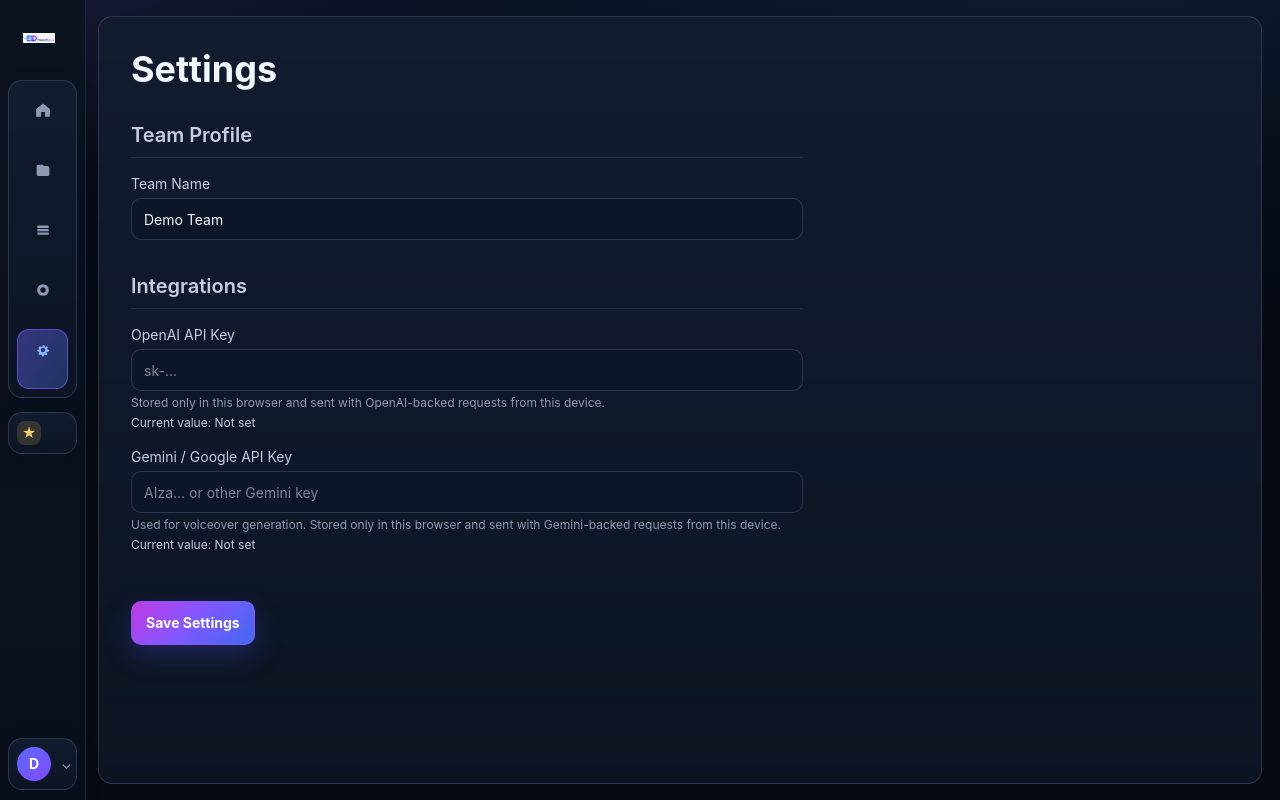
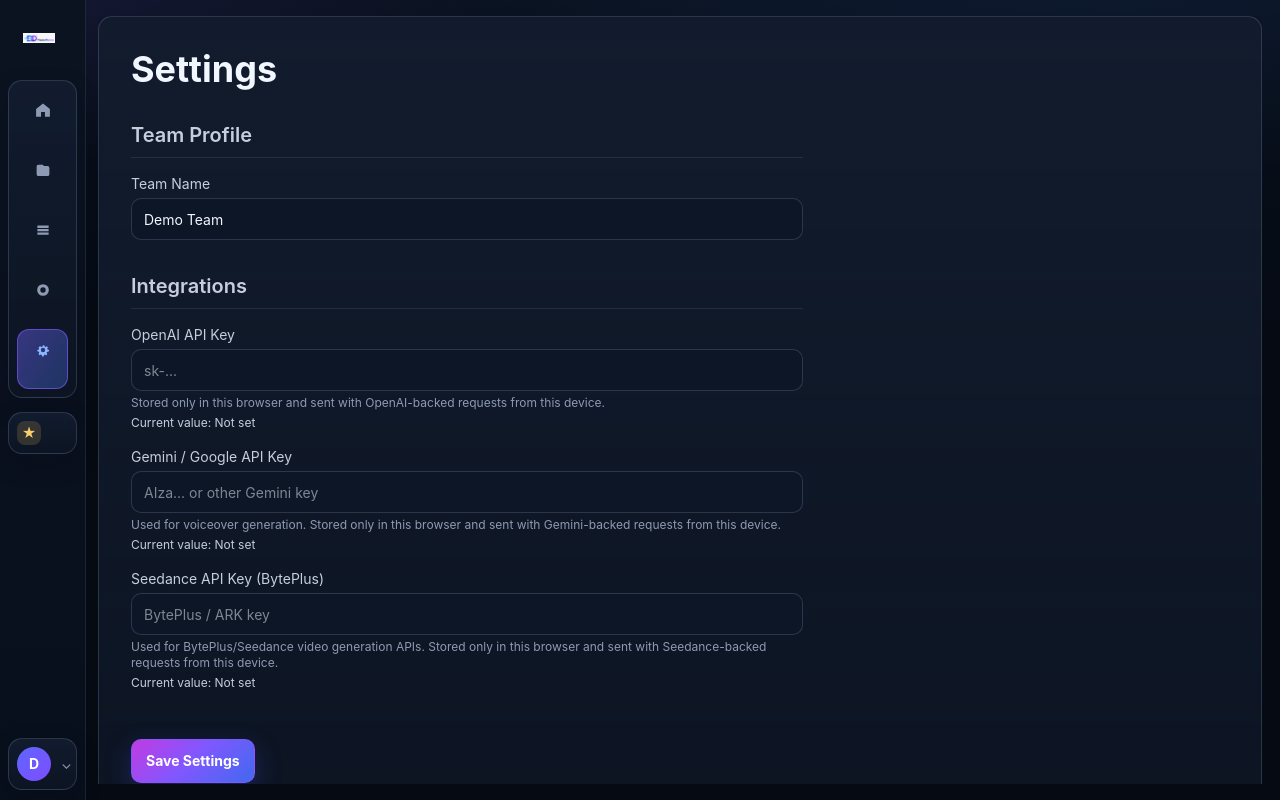
Before and after one commit to cczhong11/DemoDance, a Next.js app in the folder UI/demodance/: page /settings in a window 1280 px wide. Built offline with nearby package versions, Linux system fonts and the light colour scheme.

Commit message:
feat: add Seedance API key management and enhance related functionality

```diff
--- a/UI/demodance/app/_lib/browser-settings.ts
+++ b/UI/demodance/app/_lib/browser-settings.ts
@@ -1,5 +1,6 @@
 export const OPENAI_API_KEY_STORAGE_KEY = "demodance.openaiApiKey";
 export const GEMINI_API_KEY_STORAGE_KEY = "demodance.geminiApiKey";
+export const SEEDANCE_API_KEY_STORAGE_KEY = "demodance.seedanceApiKey";
 
 export function readBrowserOpenAIApiKey() {
   if (typeof window === "undefined") return "";
@@ -47,6 +48,29 @@ export function writeBrowserGeminiApiKey(value: string) {
   }
 }
 
+export function readBrowserSeedanceApiKey() {
+  if (typeof window === "undefined") return "";
+  try {
+    return window.localStorage.getItem(SEEDANCE_API_KEY_STORAGE_KEY)?.trim() ?? "";
+  } catch {
+    return "";
+  }
+}
+
+export function writeBrowserSeedanceApiKey(value: string) {
+  if (typeof window === "undefined") return;
+  try {
+    const normalized = value.trim();
+    if (!normalized) {
+      window.localStorage.removeItem(SEEDANCE_API_KEY_STORAGE_KEY);
+      return;
+    }
+    window.localStorage.setItem(SEEDANCE_API_KEY_STORAGE_KEY, normalized);
+  } catch {
+    // ignore storage errors
+  }
+}
+
 export function maskApiKey(value: string) {
   if (!value) return "";
   if (value.length <= 8) return `${value.slice(0, 2)}...`;
--- a/UI/demodance/app/_lib/client-api.ts
+++ b/UI/demodance/app/_lib/client-api.ts
@@ -1,4 +1,4 @@
-import { readBrowserGeminiApiKey, readBrowserOpenAIApiKey } from "./browser-settings";
+import { readBrowserGeminiApiKey, readBrowserOpenAIApiKey, readBrowserSeedanceApiKey } from "./browser-settings";
 
 type ApiErrorPayload = {
   error?: unknown;
@@ -23,12 +23,14 @@ function readErrorMessage(data: unknown, fallback: string): string {
 export async function postJson<TResponse>(url: string, body: unknown, fallbackError: string): Promise<TResponse> {
   const openaiApiKey = readBrowserOpenAIApiKey();
   const geminiApiKey = readBrowserGeminiApiKey();
+  const seedanceApiKey = readBrowserSeedanceApiKey();
   const response = await fetch(url, {
     method: "POST",
     headers: {
       "Content-Type": "application/json",
       ...(openaiApiKey ? { "x-openai-api-key": openaiApiKey } : {}),
       ...(geminiApiKey ? { "x-gemini-api-key": geminiApiKey } : {}),
+      ...(seedanceApiKey ? { "x-seedance-api-key": seedanceApiKey } : {}),
     },
     body: JSON.stringify(body),
   });
--- a/UI/demodance/app/api-test/page.tsx
+++ b/UI/demodance/app/api-test/page.tsx
@@ -2,7 +2,7 @@
 
 import { FormEvent, useMemo, useState } from "react";
 import Image from "next/image";
-import { readBrowserGeminiApiKey, readBrowserOpenAIApiKey } from "../_lib/browser-settings";
+import { readBrowserGeminiApiKey, readBrowserOpenAIApiKey, readBrowserSeedanceApiKey } from "../_lib/browser-settings";
 import { useLocale } from "../locale-provider";
 
 type ApiResult = {
@@ -14,12 +14,14 @@ type ApiResult = {
 async function callJsonApi(method: string, url: string, body?: unknown): Promise<ApiResult> {
   const openaiApiKey = readBrowserOpenAIApiKey();
   const geminiApiKey = readBrowserGeminiApiKey();
+  const seedanceApiKey = readBrowserSeedanceApiKey();
   const response = await fetch(url, {
     method,
     headers: {
       "Content-Type": "application/json",
       ...(openaiApiKey ? { "x-openai-api-key": openaiApiKey } : {}),
       ...(geminiApiKey ? { "x-gemini-api-key": geminiApiKey } : {}),
+      ...(seedanceApiKey ? { "x-seedance-api-key": seedanceApiKey } : {}),
     },
     body: body ? JSON.stringify(body) : undefined,
   });
--- a/UI/demodance/app/api/video/files/route.ts
+++ b/UI/demodance/app/api/video/files/route.ts
@@ -1,13 +1,14 @@
 import { NextResponse } from "next/server";
 
-import { getBytePlusConfig } from "@/lib/server/config";
+import { getBytePlusConfig, readSeedanceApiKeyOverride } from "@/lib/server/config";
 import { jsonError, readResponseDetails } from "@/lib/server/http";
 
 export const runtime = "nodejs";
 
 export async function POST(request: Request) {
   const config = getBytePlusConfig();
-  if (!config.apiKey) {
+  const seedanceApiKey = readSeedanceApiKeyOverride(request) || config.apiKey;
+  if (!seedanceApiKey) {
     return jsonError("BYTEPLUS_ARK_API_KEY is not set", 500);
   }
 
@@ -44,7 +45,7 @@ export async function POST(request: Request) {
     const response = await fetch(`${config.baseUrl}/files`, {
       method: "POST",
       headers: {
-        Authorization: `Bearer ${config.apiKey}`,
+        Authorization: `Bearer ${seedanceApiKey}`,
       },
       body: upstreamForm,
     });
--- a/UI/demodance/app/api/video/tasks/[taskId]/route.ts
+++ b/UI/demodance/app/api/video/tasks/[taskId]/route.ts
@@ -1,13 +1,14 @@
 import { NextResponse } from "next/server";
 
-import { getBytePlusConfig } from "@/lib/server/config";
+import { getBytePlusConfig, readSeedanceApiKeyOverride } from "@/lib/server/config";
 import { jsonError, readResponseDetails } from "@/lib/server/http";
 
 export const runtime = "nodejs";
 
-export async function GET(_: Request, context: { params: Promise<{ taskId: string }> }) {
+export async function GET(request: Request, context: { params: Promise<{ taskId: string }> }) {
   const config = getBytePlusConfig();
-  if (!config.apiKey) {
+  const seedanceApiKey = readSeedanceApiKeyOverride(request) || config.apiKey;
+  if (!seedanceApiKey) {
     return jsonError("BYTEPLUS_ARK_API_KEY is not set", 500);
   }
 
@@ -16,7 +17,7 @@ export async function GET(_: Request, context: { params: Promise<{ taskId: strin
   try {
     const response = await fetch(`${config.baseUrl}/contents/generations/tasks/${taskId}`, {
       headers: {
-        Authorization: `Bearer ${config.apiKey}`,
+        Authorization: `Bearer ${seedanceApiKey}`,
       },
     });
 
@@ -33,9 +34,10 @@ export async function GET(_: Request, context: { params: Promise<{ taskId: strin
   }
 }
 
-export async function DELETE(_: Request, context: { params: Promise<{ taskId: string }> }) {
+export async function DELETE(request: Request, context: { params: Promise<{ taskId: string }> }) {
   const config = getBytePlusConfig();
-  if (!config.apiKey) {
+  const seedanceApiKey = readSeedanceApiKeyOverride(request) || config.apiKey;
+  if (!seedanceApiKey) {
     return jsonError("BYTEPLUS_ARK_API_KEY is not set", 500);
   }
 
@@ -45,7 +47,7 @@ export async function DELETE(_: Request, context: { params: Promise<{ taskId: st
     const response = await fetch(`${config.baseUrl}/contents/generations/tasks/${taskId}`, {
       method: "DELETE",
       headers: {
-        Authorization: `Bearer ${config.apiKey}`,
+        Authorization: `Bearer ${seedanceApiKey}`,
       },
     });
 
--- a/UI/demodance/app/api/video/tasks/route.ts
+++ b/UI/demodance/app/api/video/tasks/route.ts
@@ -1,6 +1,6 @@
 import { NextRequest, NextResponse } from "next/server";
 
-import { getBytePlusConfig } from "@/lib/server/config";
+import { getBytePlusConfig, readSeedanceApiKeyOverride } from "@/lib/server/config";
 import { jsonError, readJsonBody, readResponseDetails } from "@/lib/server/http";
 
 export const runtime = "nodejs";
@@ -77,7 +77,8 @@ function buildVideoTaskPayload(data: Record<string, unknown>, defaultModel: stri
 
 export async function POST(request: Request) {
   const config = getBytePlusConfig();
-  if (!config.apiKey) {
+  const seedanceApiKey = readSeedanceApiKeyOverride(request) || config.apiKey;
+  if (!seedanceApiKey) {
     return jsonError("BYTEPLUS_ARK_API_KEY is not set", 500);
   }
 
@@ -91,7 +92,7 @@ export async function POST(request: Request) {
     const response = await fetch(`${config.baseUrl}/contents/generations/tasks`, {
       method: "POST",
       headers: {
-        Authorization: `Bearer ${config.apiKey}`,
+        Authorization: `Bearer ${seedanceApiKey}`,
         "Content-Type": "application/json",
       },
       body: JSON.stringify(built.payload),
@@ -112,7 +113,8 @@ export async function POST(request: Request) {
 
 export async function GET(request: NextRequest) {
   const config = getBytePlusConfig();
-  if (!config.apiKey) {
+  const seedanceApiKey = readSeedanceApiKeyOverride(request) || config.apiKey;
+  if (!seedanceApiKey) {
     return jsonError("BYTEPLUS_ARK_API_KEY is not set", 500);
   }
 
@@ -166,7 +168,7 @@ export async function GET(request: NextRequest) {
   try {
     const response = await fetch(upstream, {
       headers: {
-        Authorization: `Bearer ${config.apiKey}`,
+        Authorization: `Bearer ${seedanceApiKey}`,
       },
     });
 
--- a/UI/demodance/app/api/video/understand/route.ts
+++ b/UI/demodance/app/api/video/understand/route.ts
@@ -1,6 +1,6 @@
 import { NextResponse } from "next/server";
 
-import { getBytePlusConfig } from "@/lib/server/config";
+import { getBytePlusConfig, readSeedanceApiKeyOverride } from "@/lib/server/config";
 import { jsonError, readJsonBody, readResponseDetails } from "@/lib/server/http";
 
 export const runtime = "nodejs";
@@ -85,7 +85,8 @@ function buildUnderstandPayload(data: Record<string, unknown>, defaultModel: str
 
 export async function POST(request: Request) {
   const config = getBytePlusConfig();
-  if (!config.apiKey) {
+  const seedanceApiKey = readSeedanceApiKeyOverride(request) || config.apiKey;
+  if (!seedanceApiKey) {
     return jsonError("BYTEPLUS_ARK_API_KEY is not set", 500);
   }
 
@@ -99,7 +100,7 @@ export async function POST(request: Request) {
     const response = await fetch(`${config.baseUrl}/responses`, {
       method: "POST",
       headers: {
-        Authorization: `Bearer ${config.apiKey}`,
+        Authorization: `Bearer ${seedanceApiKey}`,
         "Content-Type": "application/json",
       },
       body: JSON.stringify(built.payload),
--- a/UI/demodance/app/settings/page.tsx
+++ b/UI/demodance/app/settings/page.tsx
@@ -7,23 +7,32 @@ import {
   maskApiKey,
   readBrowserGeminiApiKey,
   readBrowserOpenAIApiKey,
+  readBrowserSeedanceApiKey,
   writeBrowserGeminiApiKey,
   writeBrowserOpenAIApiKey,
+  writeBrowserSeedanceApiKey,
 } from "../_lib/browser-settings";
 
 export default function SettingsPage() {
   const [teamName, setTeamName] = useState("Demo Team");
   const [openaiApiKey, setOpenaiApiKey] = useState(() => readBrowserOpenAIApiKey());
   const [geminiApiKey, setGeminiApiKey] = useState(() => readBrowserGeminiApiKey());
+  const [seedanceApiKey, setSeedanceApiKey] = useState(() => readBrowserSeedanceApiKey());
   const [saveMessage, setSaveMessage] = useState("");
 
   const maskedPreview = useMemo(() => maskApiKey(openaiApiKey), [openaiApiKey]);
   const maskedGeminiPreview = useMemo(() => maskApiKey(geminiApiKey), [geminiApiKey]);
+  const maskedSeedancePreview = useMemo(() => maskApiKey(seedanceApiKey), [seedanceApiKey]);
 
   function handleSave() {
     writeBrowserOpenAIApiKey(openaiApiKey);
     writeBrowserGeminiApiKey(geminiApiKey);
-    setSaveMessage(openaiApiKey.trim() || geminiApiKey.trim() ? "Saved in this browser." : "Cleared from this browser.");
+    writeBrowserSeedanceApiKey(seedanceApiKey);
+    setSaveMessage(
+      openaiApiKey.trim() || geminiApiKey.trim() || seedanceApiKey.trim()
+        ? "Saved in this browser."
+        : "Cleared from this browser.",
+    );
   }
 
   return (
@@ -87,6 +96,24 @@ export default function SettingsPage() {
                     Current value: {maskedGeminiPreview || "Not set"}
                   </p>
                 </label>
+                <label className="block">
+                  <div className="mb-1 text-sm text-[var(--dd-text-secondary)]">Seedance API Key (BytePlus)</div>
+                  <input
+                    type="password"
+                    className="dd-input"
+                    value={seedanceApiKey}
+                    onChange={(event) => setSeedanceApiKey(event.target.value)}
+                    placeholder="BytePlus / ARK key"
+                    autoComplete="off"
+                    spellCheck={false}
+                  />
+                  <p className="mt-1 text-xs text-[var(--dd-text-muted)]">
+                    Used for BytePlus/Seedance video generation APIs. Stored only in this browser and sent with Seedance-backed requests from this device.
+                  </p>
+                  <p className="mt-1 text-xs text-[var(--dd-text-secondary)]">
+                    Current value: {maskedSeedancePreview || "Not set"}
+                  </p>
+                </label>
               </div>
             </section>
 
--- a/UI/demodance/lib/server/config.ts
+++ b/UI/demodance/lib/server/config.ts
@@ -47,6 +47,11 @@ export function readGeminiApiKeyOverride(request: Request): string {
   return headerValue.trim();
 }
 
+export function readSeedanceApiKeyOverride(request: Request): string {
+  const headerValue = request.headers.get("x-seedance-api-key") ?? "";
+  return headerValue.trim();
+}
+
 const KIMI_K25_BASE_URL = "https://kimi.ionrouter.io/v1";
 
 export function resolveIonRouterBaseUrlByModel(model: string | undefined, fallbackBaseUrl: string): string {
```
